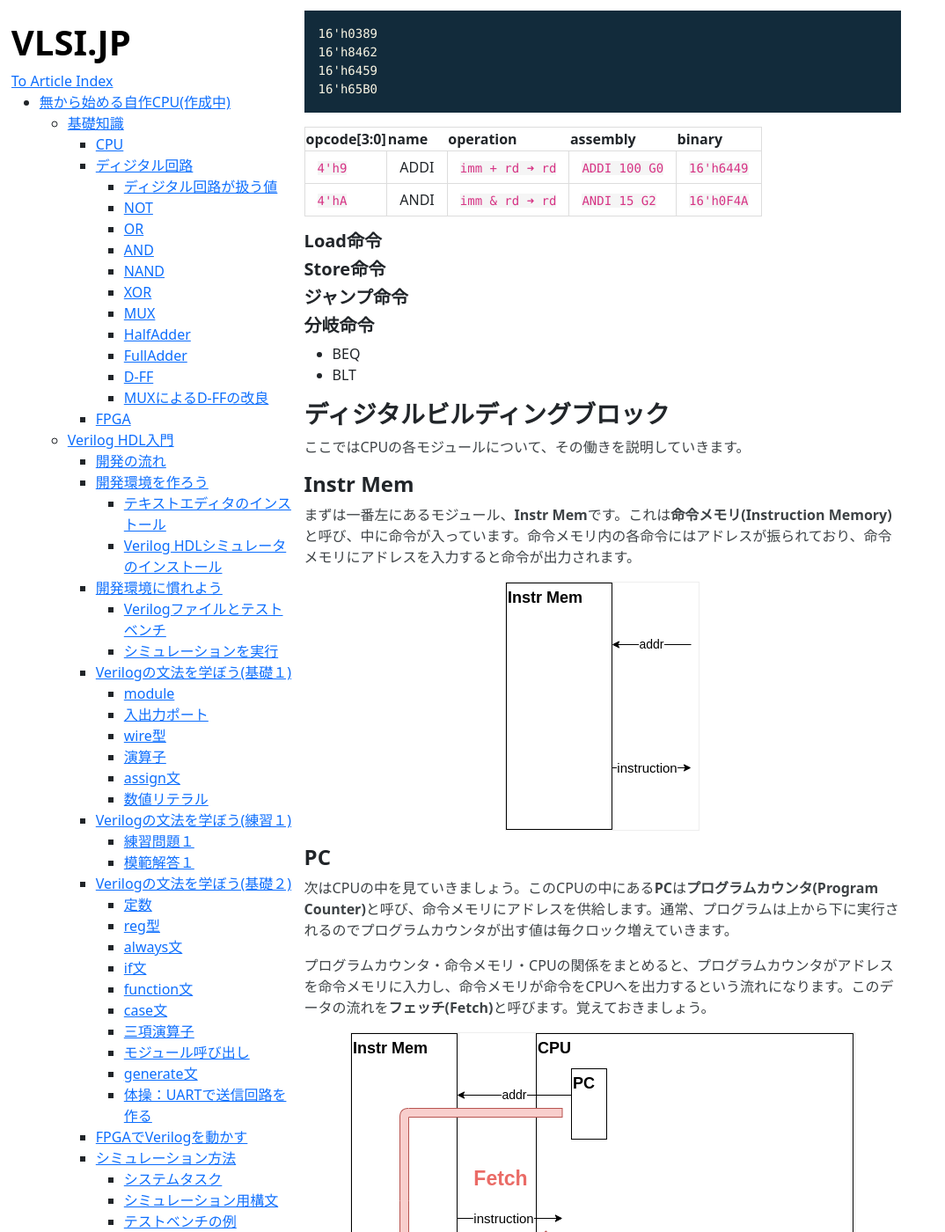
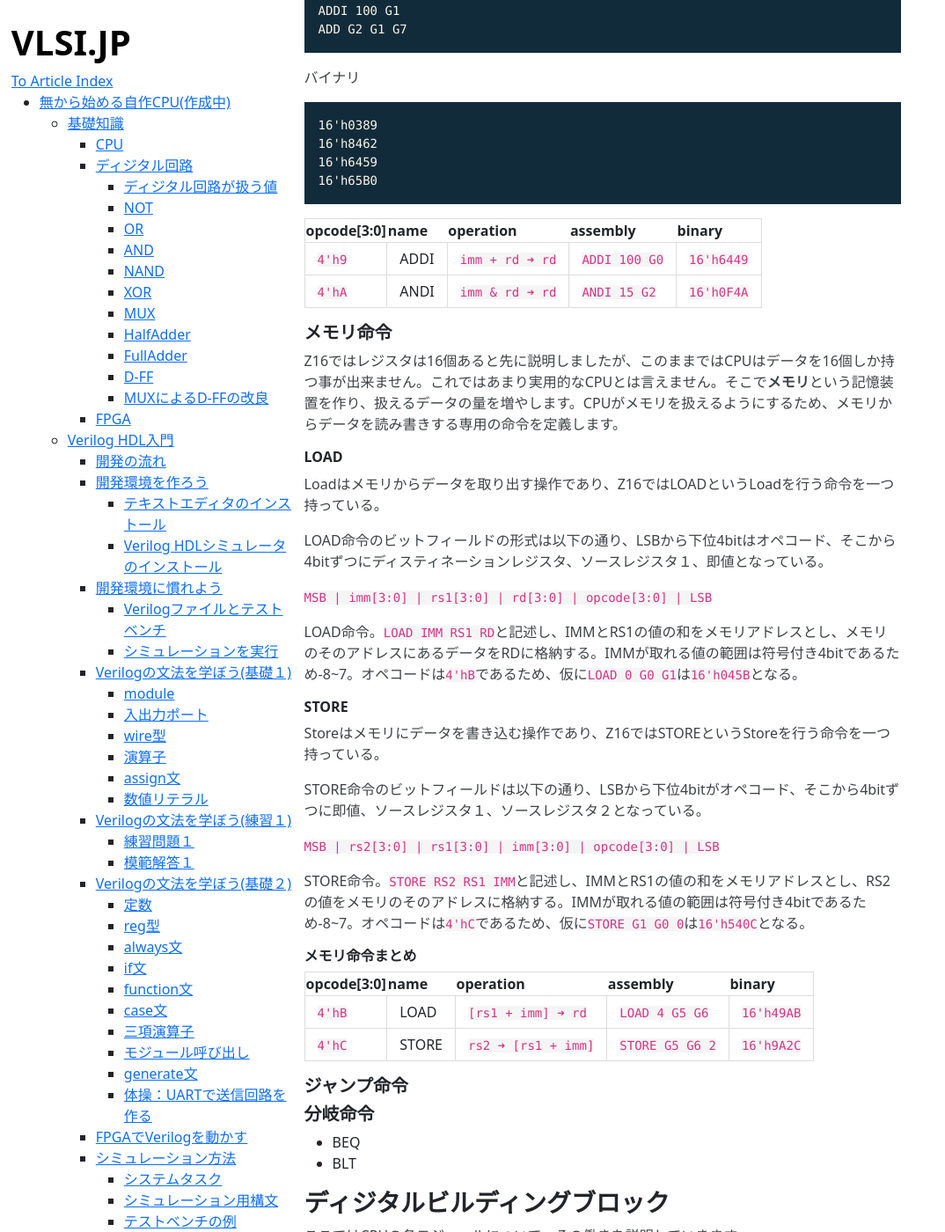
Before and after one commit to VLSI-JP/VLSI-JP.github.io, a Jekyll site: the page built from LetsMakeCPU.md, in a window 1280 px wide and 1400 px high, scrolled down 29973 px. Shown: the whole window at 88% size, without its empty margins (0-1074 px from the left). Built offline with Jekyll 4.4.1, drawn with Linux system fonts in a browser that asks for light colours; formulas are drawn with MathJax 3; some of the changed text lies outside the part shown.

Commit message:
add memory

```diff
--- a/LetsMakeCPU.md
+++ b/LetsMakeCPU.md
@@ -840,7 +840,7 @@ RISC-Vみたいなイケてるロゴを持ってるISAに憧れがあるのでZ1
 
 演算命令のビットフィールドの形式は以下の通り。4bit区切りになっており、下位4bitから順にオペコード、ディスティネーションレジスタ、ソースレジスタ１、ソースレジスタ２となっている。
 
-`| rs2[3:0] | rs1[3:0] | rd[3:0] | opcode[3:0] |`
+`MSB | rs2[3:0] | rs1[3:0] | rd[3:0] | opcode[3:0] | LSB`
 
 ###### ADD
 
@@ -918,9 +918,13 @@ ADD G2 G3 G7
 | `4'h7` | SLL | `rs1 << rs2 ➜ rd` | `SLL G3 G2 G1` | `16'h7657` |
 | `4'h8` | SRL | `rs1 >> rs2 ➜ rd` | `SRL G3 G2 G1` | `16'h7658` |
 
-##### 即値演算命令
+##### 即値命令
 
 先で挙げた演算命令だけでは、G0に100を足す、G7から1を引くなどの操作を行うことが出来ないため、命令に値を埋め込みたい場合が発生する。そのような命令に直接埋め込まれている値を**即値(immediate)**と呼び、即値を含む命令を**即値命令**と呼ぶ。
+
+即値命令のビットフィールドの形式は以下の通り、LSBから下位4bitがオペコード、そこから4bitがディスティネーションレジスタ、上位8bitが即値となっている。
+
+`MSB | imm[7:0] | rd[3:0] | opcode[3:0] | LSB`
 
 ###### ADDI
 
@@ -963,8 +967,37 @@ ADD G2 G1 G7
 | `4'h9` | ADDI | `imm + rd ➜ rd` | `ADDI 100 G0` | `16'h6449` |
 | `4'hA` | ANDI | `imm & rd ➜ rd` | `ANDI 15 G2` | `16'h0F4A` |
 
-##### Load命令
-##### Store命令
+##### メモリ命令
+
+Z16ではレジスタは16個あると先に説明しましたが、このままではCPUはデータを16個しか持つ事が出来ません。これではあまり実用的なCPUとは言えません。そこで**メモリ**という記憶装置を作り、扱えるデータの量を増やします。CPUがメモリを扱えるようにするため、メモリからデータを読み書きする専用の命令を定義します。
+
+###### LOAD
+
+Loadはメモリからデータを取り出す操作であり、Z16ではLOADというLoadを行う命令を一つ持っている。
+
+LOAD命令のビットフィールドの形式は以下の通り、LSBから下位4bitはオペコード、そこから4bitずつにディスティネーションレジスタ、ソースレジスタ１、即値となっている。
+
+`MSB | imm[3:0] | rs1[3:0] | rd[3:0] | opcode[3:0] | LSB`
+
+LOAD命令。`LOAD IMM RS1 RD`と記述し、IMMとRS1の値の和をメモリアドレスとし、メモリのそのアドレスにあるデータをRDに格納する。IMMが取れる値の範囲は符号付き4bitであるため-8~7。オペコードは`4'hB`であるため、仮に`LOAD 0 G0 G1`は`16'h045B`となる。
+
+###### STORE
+
+Storeはメモリにデータを書き込む操作であり、Z16ではSTOREというStoreを行う命令を一つ持っている。
+
+STORE命令のビットフィールドは以下の通り、LSBから下位4bitがオペコード、そこから4bitずつに即値、ソースレジスタ１、ソースレジスタ２となっている。
+
+`MSB | rs2[3:0] | rs1[3:0] | imm[3:0] | opcode[3:0] | LSB`
+
+STORE命令。`STORE RS2 RS1 IMM`と記述し、IMMとRS1の値の和をメモリアドレスとし、RS2の値をメモリのそのアドレスに格納する。IMMが取れる値の範囲は符号付き4bitであるため-8~7。オペコードは`4'hC`であるため、仮に`STORE G1 G0 0`は`16'h540C`となる。
+
+###### メモリ命令まとめ
+
+| opcode[3:0] | name | operation | assembly | binary |
+| ---- | --------- | ------------- | ------- |
+| `4'hB` | LOAD | `[rs1 + imm] ➜ rd` | `LOAD 4 G5 G6` | `16'h49AB` |
+| `4'hC` | STORE | `rs2 ➜ [rs1 + imm]` | `STORE G5 G6 2` | `16'h9A2C` |
+
 ##### ジャンプ命令
 ##### 分岐命令
 
```
